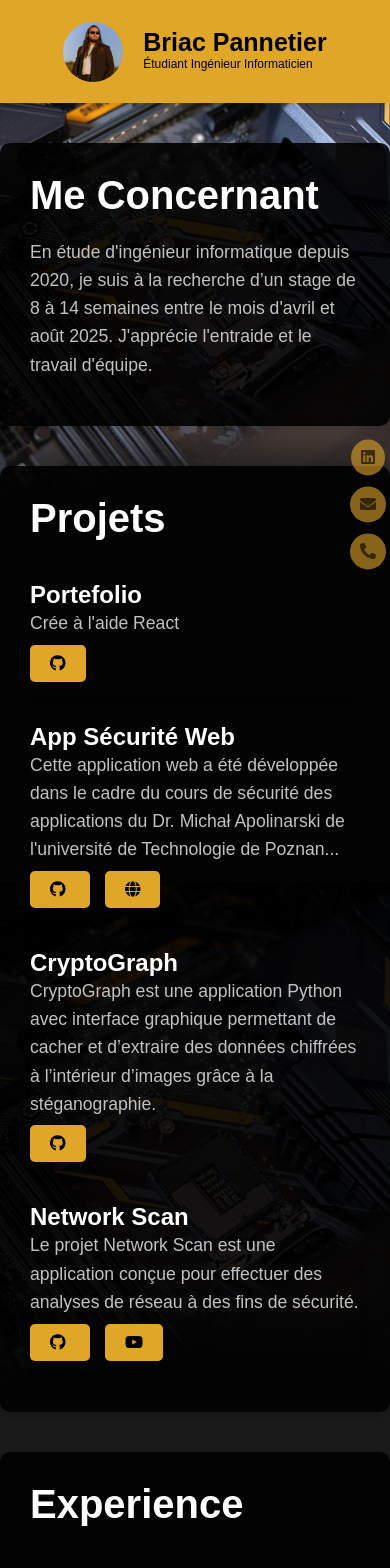
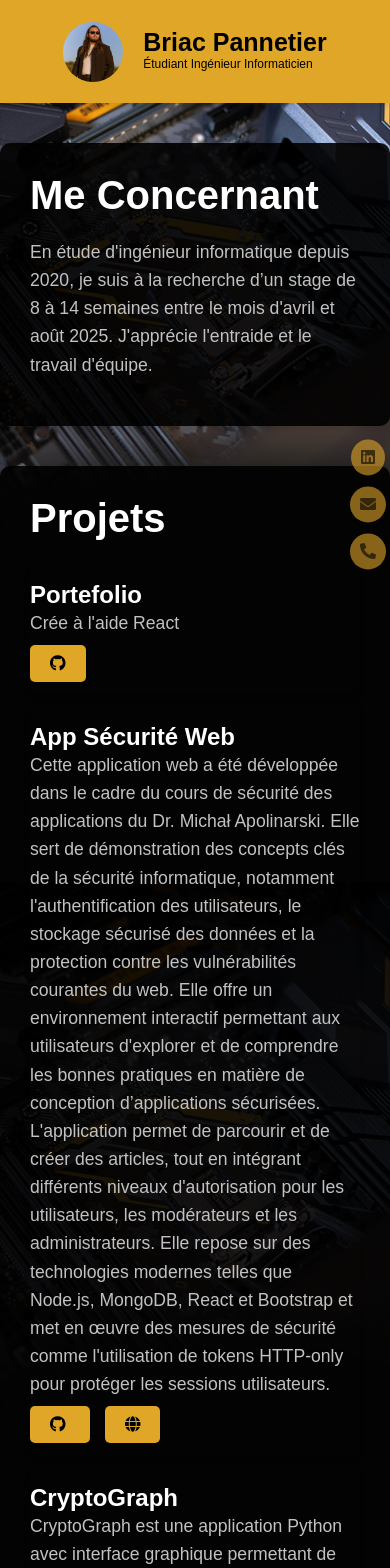
Before and after one commit to BriacPa/Portefolio, a React (Create React App) app: page / in a window 390 px wide. Shown: the top 1568 px of the page. Built offline with nearby package versions, Linux system fonts and the light colour scheme.

Commit message:
Update project description in Projects component for desktop and mobile views to enhance clarity and detail

```diff
--- a/src/components/computer/Projects.js
+++ b/src/components/computer/Projects.js
@@ -32,7 +32,7 @@ const Projects = () => {
             <div className="card-body">
               <h5 className="card-title project-title">Application de Sécurité Web : Démonstration et Apprentissage</h5>
               <p className="text-center project-description">
-                Cette application web a été développée dans le cadre du cours de sécurité des applications du Dr. Michał Apolinarski de l'université de Technologie de Poznan...
+              Cette application web a été développée dans le cadre du cours de sécurité des applications du Dr. Michał Apolinarski. Elle sert de démonstration des concepts clés de la sécurité informatique, notamment l'authentification des utilisateurs, le stockage sécurisé des données et la protection contre les vulnérabilités courantes du web. Elle offre un environnement interactif permettant aux utilisateurs d'explorer et de comprendre les bonnes pratiques en matière de conception d’applications sécurisées. L'application permet de parcourir et de créer des articles, tout en intégrant différents niveaux d'autorisation pour les utilisateurs, les modérateurs et les administrateurs. Elle repose sur des technologies modernes telles que Node.js, MongoDB, React et Bootstrap et met en œuvre des mesures de sécurité comme l'utilisation de tokens HTTP-only pour protéger les sessions utilisateurs.
               </p>
               <div className="project-links">
                 <a
--- a/src/components/mobile/Projects.js
+++ b/src/components/mobile/Projects.js
@@ -35,7 +35,7 @@ const Projects = () => {
 
               <h5 className="card-title project-title">App Sécurité Web</h5>
               <p className="card-center project-description" style={{ marginTop: "0px" }}>
-                Cette application web a été développée dans le cadre du cours de sécurité des applications du Dr. Michał Apolinarski de l'université de Technologie de Poznan...
+              Cette application web a été développée dans le cadre du cours de sécurité des applications du Dr. Michał Apolinarski. Elle sert de démonstration des concepts clés de la sécurité informatique, notamment l'authentification des utilisateurs, le stockage sécurisé des données et la protection contre les vulnérabilités courantes du web. Elle offre un environnement interactif permettant aux utilisateurs d'explorer et de comprendre les bonnes pratiques en matière de conception d’applications sécurisées. L'application permet de parcourir et de créer des articles, tout en intégrant différents niveaux d'autorisation pour les utilisateurs, les modérateurs et les administrateurs. Elle repose sur des technologies modernes telles que Node.js, MongoDB, React et Bootstrap et met en œuvre des mesures de sécurité comme l'utilisation de tokens HTTP-only pour protéger les sessions utilisateurs.
               </p>
               <div className="project-links">
                 <a
```
